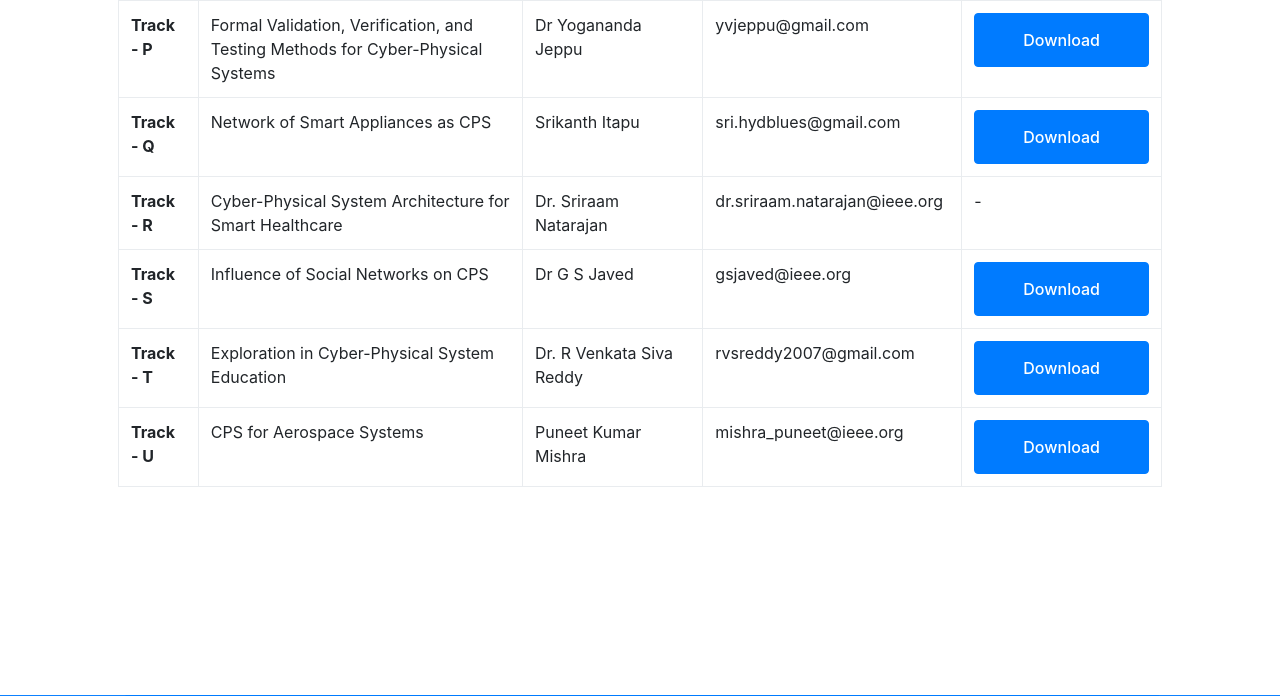
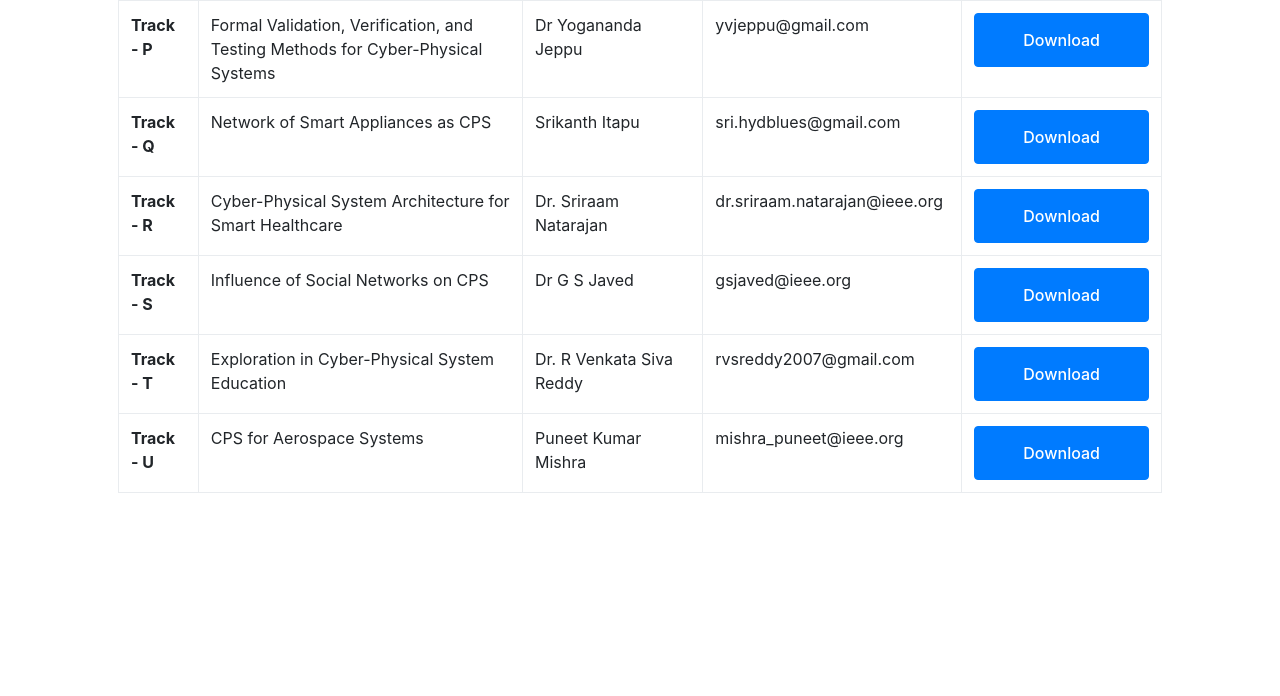
Before and after one commit to KetanKeshav/CONECCT-2023, a PHP site: page /tracks.php in a window 1280 px wide. Shown: the part 2059-2755 px from the top of the page. Run offline with PHP 8.4, Linux system fonts and the light colour scheme; some libraries are stand-ins or nearby versions.

Commit message:
Track R CFP Updated

```diff
--- a/tracks.php
+++ b/tracks.php
@@ -177,8 +177,7 @@
                             <td>Cyber-Physical System Architecture for Smart Healthcare</td>
                             <td>Dr. Sriraam Natarajan</td>
                             <td>dr.sriraam.natarajan@ieee.org</td>
-                            <td>-</td>
-                            <!-- <td><a href="./downloads/Track R.pdf" download="CONECCT 2023 CFP Track - R" class="btn btn-primary py-sm-3 px-sm-5 rounded-pill">Download</a></td> -->
+                            <td><a href="./downloads/Track R.pdf" download="CONECCT 2023 CFP Track - R" class="btn btn-primary py-sm-3 px-sm-5 rounded-pill">Download</a></td>
                         </tr>
                         <tr>
                             <th>Track - S</th>
```
Also changed, not shown: 1 other file.
